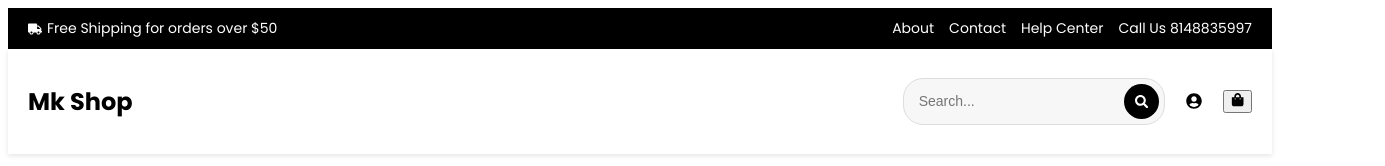
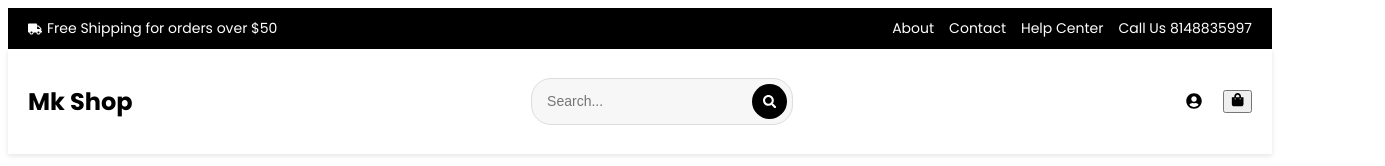
Before and after one commit to Muthukumar1015/Shoping, a Next.js app: page / in a window 1280 px wide. Shown: the top 166 px of the page, 1385 px wide, since content can reach past the window. Built offline with nearby package versions, Linux system fonts and the light colour scheme.

Commit message:
add js file and css file

```diff
--- a/src/app/page.js
+++ b/src/app/page.js
@@ -22,11 +22,11 @@ export default function Home() {
       >
          <Hero /> {/* Hero Section */}
          {/* Login Button */}
-         <button onClick={() => setShowAuth(true)}>Login</button>
+
          {/* Show AuthForm Only When Clicked */}
          {showAuth && <AuthForm />}
          {/* Shop Button */}
-         <button onClick={() => setShowShop(true)}>Go to Shop</button>
+
          {/* Show Shop Only When Clicked */}
          {showShop && <Shop />}
       </main>
--- a/src/components/navbar.js
+++ b/src/components/navbar.js
@@ -1,5 +1,5 @@
 "use client";
-import { useState } from "react";
+import { useState, useEffect } from "react";
 import Link from "next/link";
 import { useRouter } from "next/navigation";
 import {
@@ -11,13 +11,39 @@ import {
 } from "react-icons/fa";
 import { useCart } from "@/app/context/CartContext";
 import CartSidebar from "@/components/CartSidebar";
+import { products } from "@/app/data/products"; // Import the product list
 import styles from "../styles/navbar.module.css";
 
 export default function Navbar() {
    const [search, setSearch] = useState("");
+   const [suggestions, setSuggestions] = useState([]);
    const [menuOpen, setMenuOpen] = useState(false);
    const { cart, isCartOpen, setIsCartOpen } = useCart();
    const router = useRouter();
+
+   // 🔎 Fetch Product Suggestions
+   useEffect(() => {
+      if (search.trim() === "") {
+         setSuggestions([]);
+         return;
+      }
+
+      // Filter products based on search input
+      const filtered = products.filter((product) =>
+         product.name.toLowerCase().includes(search.toLowerCase())
+      );
+
+      setSuggestions(filtered);
+   }, [search]);
+
+   // 🔎 Handle Search Submit (Redirect on Enter)
+   const handleSearchSubmit = (e) => {
+      e.preventDefault();
+      if (search.trim()) {
+         router.push(`/search?query=${search}`);
+         setSuggestions([]); // Hide suggestions
+      }
+   };
 
    return (
       <nav className={styles.navbar}>
@@ -38,7 +64,6 @@ export default function Navbar() {
 
          {/* 🔹 Main Navbar */}
          <div className={styles.mainNav}>
-            {/* ☰ Menu Button (Left Corner) */}
             <button
                className={styles.menuButton}
                onClick={() => setMenuOpen(!menuOpen)}
@@ -46,13 +71,11 @@ export default function Navbar() {
                <FaBars />
             </button>
 
-            {/* Logo (Centered) */}
             <h1 className={styles.logo}>Mk Shop</h1>
 
-            {/* 🔹 Search Bar & Icons (Right Side) */}
-            <div className={styles.searchIconsContainer}>
-               {/* 🔎 Search Bar */}
-               <div className={styles.searchBarContainer}>
+            {/* 🔎 Search Bar with Suggestions */}
+            <div className={styles.searchContainer}>
+               <form onSubmit={handleSearchSubmit} className={styles.searchBarContainer}>
                   <input
                      type="text"
                      placeholder="Search..."
@@ -60,14 +83,33 @@ export default function Navbar() {
                      onChange={(e) => setSearch(e.target.value)}
                      className={styles.searchInput}
                   />
-                  <button className={styles.searchButton}>
+                  <button type="submit" className={styles.searchButton}>
                      <FaSearch />
                   </button>
+               </form>
+
+               {/* 🛒 Search Suggestions Dropdown */}
+               {suggestions.length > 0 && (
+                  <ul className={styles.suggestionsList}>
+                     {suggestions.map((product) => (
+                        <li
+                           key={product.id}
+                           className={styles.suggestionItem}
+                           onClick={() => {
+                              setSearch(product.name);
+                              setSuggestions([]);
+                              router.push(`/product/${product.id}`);
+                           }}
+                        >
+                           {product.name}
+                        </li>
+                     ))}
+                  </ul>
+               )}
             </div>
 
-               {/* 🛒 Icons */}
+            {/* 🛍 Icons */}
             <div className={styles.icons}>
-                  {/* 👤 Log In */}
                <button
                   className={styles.loginButton}
                   onClick={() => router.push("/auth")}
@@ -75,7 +117,6 @@ export default function Navbar() {
                   <FaUserCircle />
                </button>
 
-                  {/* 🛍️ Cart */}
                <button
                   className={styles.cartIcon}
                   onClick={() => setIsCartOpen(true)}
@@ -87,9 +128,8 @@ export default function Navbar() {
                </button>
             </div>
          </div>
-         </div>
 
-         {/* 🔹 Categories (Mobile Dropdown) */}
+         {/* 🔹 Categories (Mobile & Desktop) */}
          {menuOpen && (
             <div className={styles.categoriesMobile}>
                {[
@@ -110,7 +150,6 @@ export default function Navbar() {
             </div>
          )}
 
-         {/* 🔹 Categories (Desktop) */}
          <div className={styles.categoriesDesktop}>
             {[
                "Shop All",
--- a/src/styles/Hero.module.css
+++ b/src/styles/Hero.module.css
@@ -1,4 +1,4 @@
-/* Hero Section */
+Hero Section
 .heroSection {
   display: flex;
   flex-direction: column;
--- a/src/styles/navbar.module.css
+++ b/src/styles/navbar.module.css
@@ -183,6 +183,38 @@
   text-decoration: underline;
 }
 
+/* 🔎 Search Bar */
+.searchContainer {
+  position: relative;
+  width: 250px;
+}
+
+.suggestionsList {
+  position: absolute;
+  top: 100%;
+  left: 0;
+  width: 100%;
+  background: white;
+  border: 1px solid #ddd;
+  box-shadow: 0px 2px 5px rgba(0, 0, 0, 0.1);
+  border-radius: 5px;
+  z-index: 10;
+  max-height: 200px;
+  overflow-y: auto;
+  padding: 5px 0;
+}
+
+.suggestionItem {
+  padding: 8px 15px;
+  cursor: pointer;
+  transition: background 0.3s;
+}
+
+.suggestionItem:hover {
+  background: #f5f5f5;
+}
+
+
 /* 💻 Tablet (<= 1024px) */
 @media (max-width: 1024px) {
   .mainNav {
```
Lines whose indentation alone changed are shown as unchanged.
